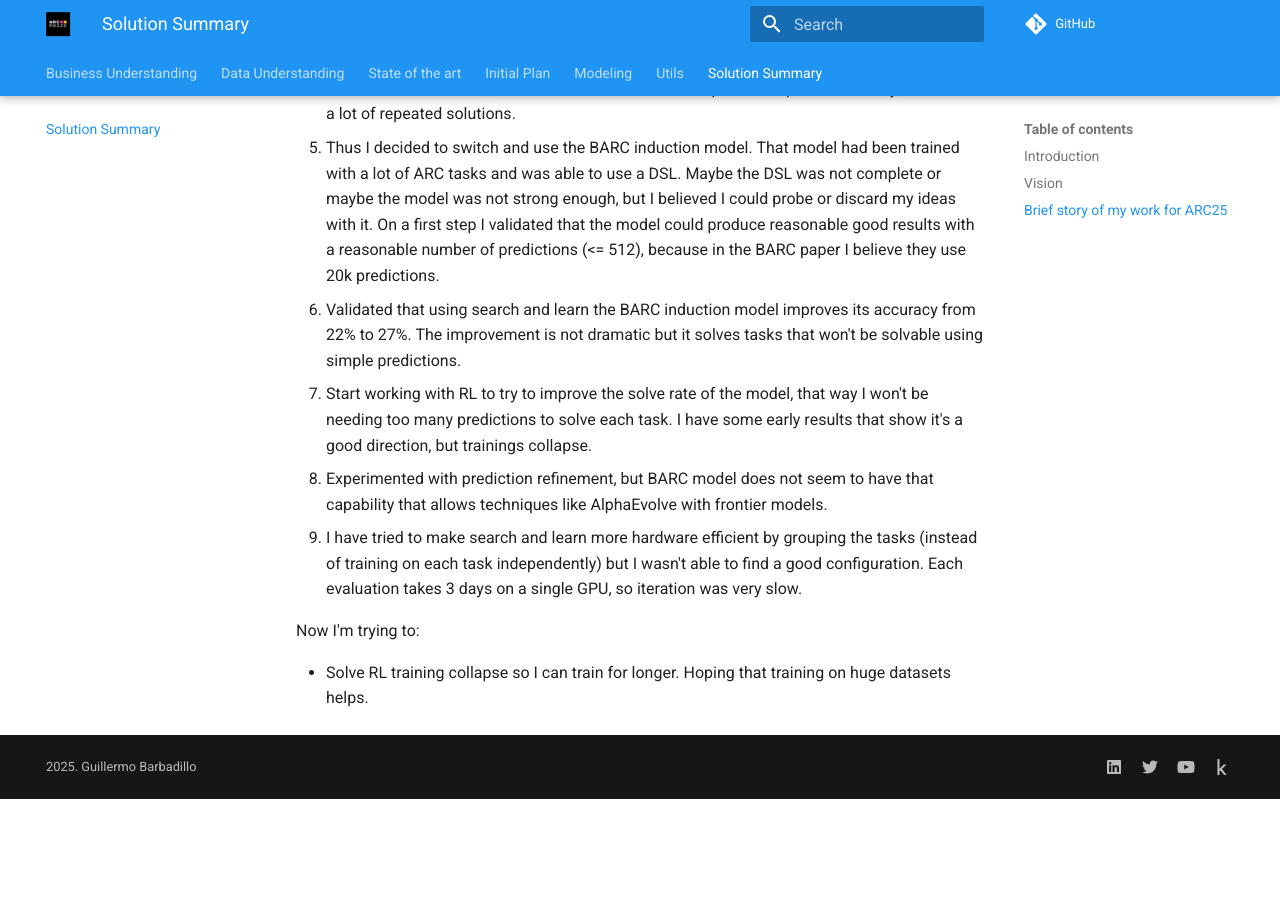
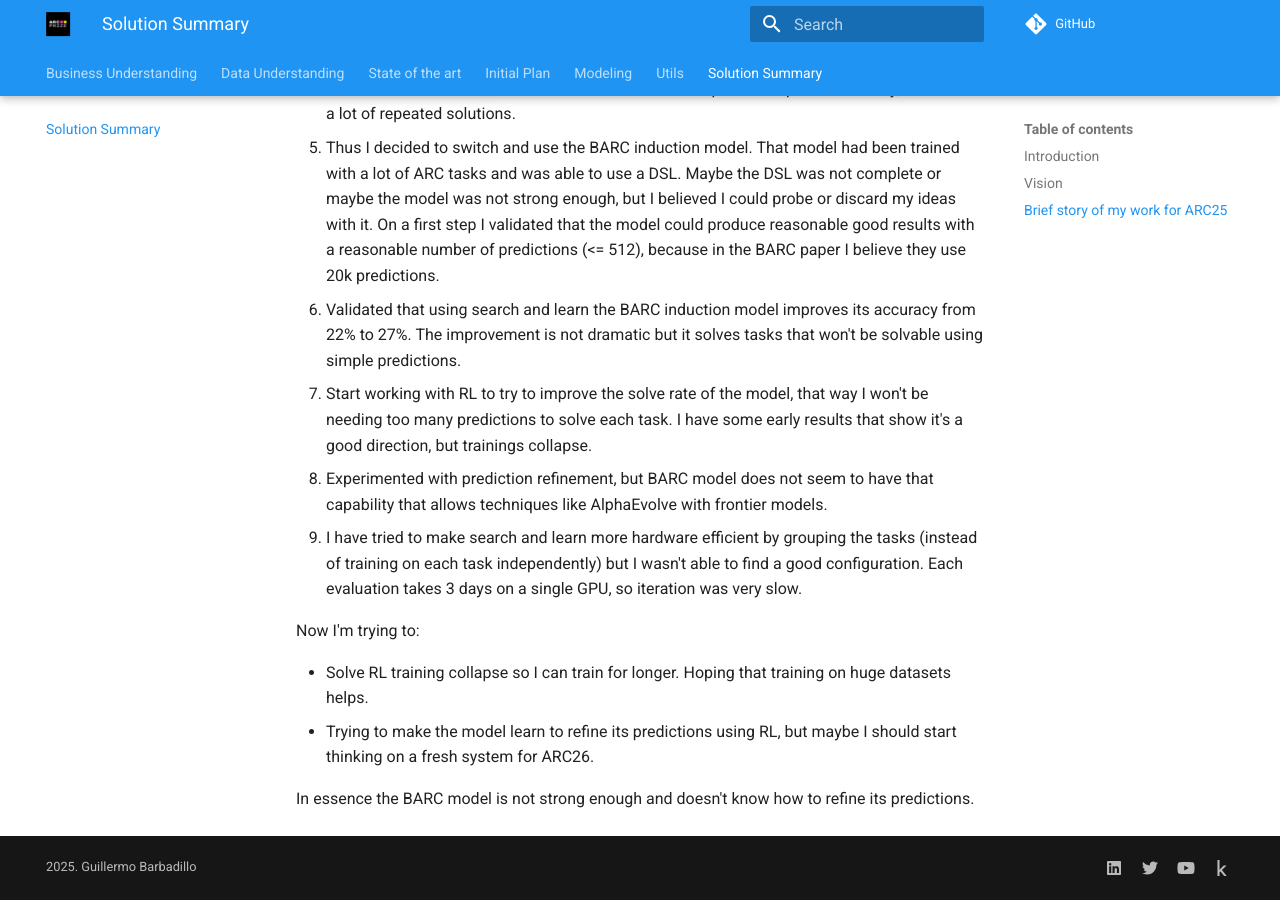
Before and after one commit to ironbar/arc25, an MkDocs documentation site: the page built from docs/05_Solution_Summary.md, in a window 1280 px wide and 900 px high, scrolled down 1359 px. Built offline with MkDocs 1.6.1 and Material for MkDocs 9.7.7, drawn with Linux system fonts in a browser that asks for light colours; comment, search, counter and statistics services are not loaded; before the commit the page ends 2158 px from its top, so only the background shows below that.

Commit message:
added note

```diff
--- a/docs/05_Solution_Summary.md
+++ b/docs/05_Solution_Summary.md
@@ -68,3 +68,7 @@ TODO: ARC as a game, played with code, RL is the framework
 Now I'm trying to:
 
 - Solve RL training collapse so I can train for longer. Hoping that training on huge datasets helps.
+- Trying to make the model learn to refine its predictions using RL, but maybe I should start thinking
+  on a fresh system for ARC26.
+
+In essence the BARC model is not strong enough and doesn't know how to refine its predictions.
```
